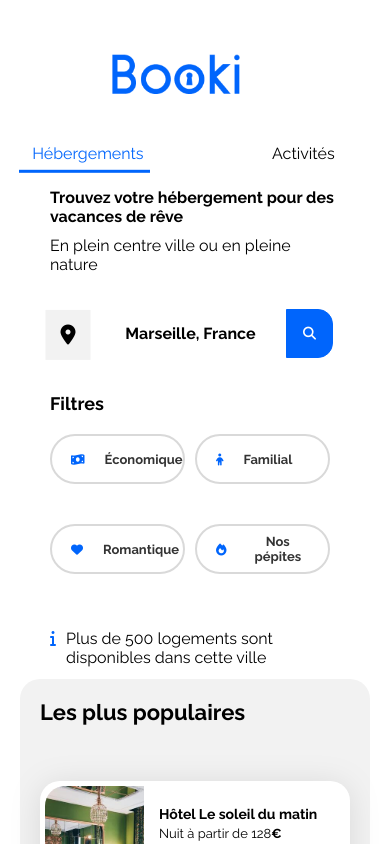
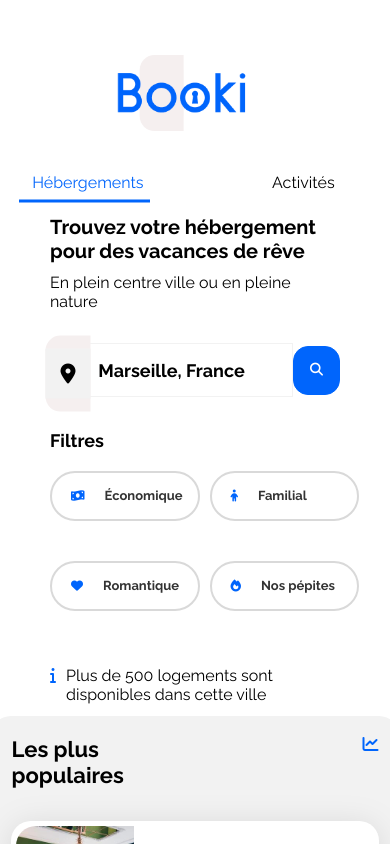
Before and after one commit to MarwenCode/projet-2-Booki-OC, a plain HTML site: page index.html in a window 390 px wide. Drawn offline with Linux system fonts and the light colour scheme.

Commit message:
last update

```diff
--- a/css/style.css
+++ b/css/style.css
@@ -36,6 +36,10 @@ body {
 
   margin: 0;
   padding: 0;
+
+
+
+
 }
 
 .main-container {
@@ -51,6 +55,11 @@ header {
 
   .logo {
     margin: 30px 50px;
+
+  }
+  .logo img {
+
+
   }
 
   .menus {
@@ -128,21 +137,26 @@ header {
   line-height: normal;
 }
 
+/* search-section */
+
 .search-bar {
   display: flex;
   align-items: center;
-  width: 377px;
+  /* width: 377px; */
   height: 49px;
   flex-direction: row;
 }
 
+
+
 .logo {
   width: 50px;
-  /* background-color: rgb(245, 239, 239); */
+  background-color: rgb(245, 239, 239);
   display: flex;
   justify-content: center;
   align-items: center;
   height: 49px;
+  border-radius: 15px 0px 0px 15px;
 }
 
 header .logo img {
@@ -177,7 +191,8 @@ header .logo img {
   font-weight: 700;
   line-height: normal;
   height: 49px;
-  border: none;
+  /* border: none; */
+
 
 
   &:focus {
@@ -760,6 +775,10 @@ width: 200px;
 
 
 
+
+
+
+
   .main-container {
 
     /* overflow-x: hidden; */
@@ -797,6 +816,13 @@ width: 200px;
     transform: translate(-10%,10%);
     align-items: center;
     margin-bottom: 30px;
+    margin: 0;
+    padding: 0;
+    background-color: white;
+
+
+
+
 
 
   }
@@ -804,7 +830,8 @@ width: 200px;
   .logo {
     width: 100px;
     justify-content: center;
-    transform: translate(-10%, 10%)
+    transform: translate(-10%, 10%);
+    height: 9vh;
   }
 
   /* .menus {
@@ -819,8 +846,10 @@ width: 200px;
     margin-left: auto;
   }
 
-  .title h1 {
-    font-size: 24px; /* Adjust the font size as needed */
+  .title  .title-heb {
+    margin-top: 40px;
+
+    font-size: 20px; /* Adjust the font size as needed */
 
   }
 
@@ -831,8 +860,36 @@ width: 200px;
 
   .search-bar {
     width: 100%;
+    position: relative;
 
    }
+
+   .search-bar .logo {
+    position: absolute;
+   }
+
+
+
+   .logo {
+    width: 15%;
+    font-size: 14px; /* Adjust as needed */
+  }
+
+  .search-bar input {
+    flex: 1;
+    font-size: 14px; /* Adjust as needed */
+  }
+
+  .search-bar button {
+    /* padding: 15px;  */
+    border-radius: 15px;
+  }
+
+
+
+
+
+
 
      .search-bar button .text {
        display: none;
@@ -845,26 +902,61 @@ width: 200px;
 
 
 
+
+
+
+
      }
 
      .search-bar input {
-      font-size:medium;
+       font-size:large;
+
+
+       border: 1px solid #F2F2F2;
+background:  #FFF;
+height: 54px;
+
+     }
+
+     .search-bar button {
+
+
+      border-radius: 15px ;
+
+
      }
 
      .search span i {
        color: white;
        /* margin-bottom: 60px; */
 
+
+
      }
 
      .search-bar .logo {
        width: fit-content;
        margin-bottom: 8px;
+       /* margin-left: 40px; */
+
+
      }
 
      .search-bar .logo i {
        background-color: #F2F2F2;
      }
+
+     .search-bar .icon {
+      vertical-align: middle;
+      display: inline-block;
+      margin-right: 0;
+    }
+
+    .search-bar input {
+      flex: 1;
+    }
+
+
 
 
   .bloc-info {
@@ -900,7 +992,7 @@ width: 200px;
     flex-wrap: wrap;
     /* justify-content: space-around; */
     /* margin-left: -5%; */
-    width: 100%;
+    width: 110%;
   }
 
   .filtreAll .button-container button {
@@ -918,8 +1010,14 @@ width: 200px;
 
   @media (max-width: 380px) {
     .filtreAll .button-container button {
-      width: calc(35%- 10px);
+      width: calc(85%- 10px);
       margin-bottom: 10px;
+
+      font-size: small;
+      /* gap: 20px; */
+      margin-bottom: 20px;
+      /* margin-left: -10px; */
+      flex-grow: 1;
     }
 
     .filtreAll .button-container button i {
@@ -943,6 +1041,7 @@ width: 200px;
 
   #liste_menus {
     justify-content: space-between;
+
 
   }
 
@@ -980,6 +1079,9 @@ width: 200px;
 
 
     }
+
+
+
   }
 
 
@@ -1038,10 +1140,26 @@ width: 200px;
     .populaires-title {
 
      width: 100%;
+
+
+
     }
-    .section-title {
+   .populaires-title .section-title {
+    width: 300.308px;
 
-     min-width: 100%;
+font-family: Raleway;
+font-size: 22px;
+font-style: normal;
+font-weight: 700;
+line-height: normal;
+
+
+
+    }
+
+    .populaires-title .fa-solid {
+
+      color: #0065fc;
     }
 
     .populaires-cards {
@@ -1094,7 +1212,7 @@ width: 200px;
     .footer {
       display: flex;
      flex-direction: column;
-     width: 140%;
+     width: 130%;
 
     }
 
```
Lines whose indentation alone changed are shown as unchanged.
